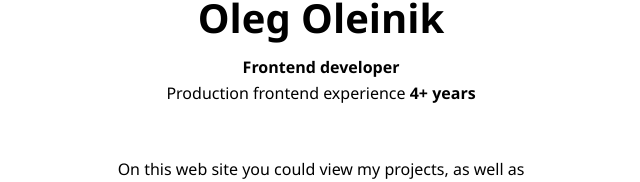
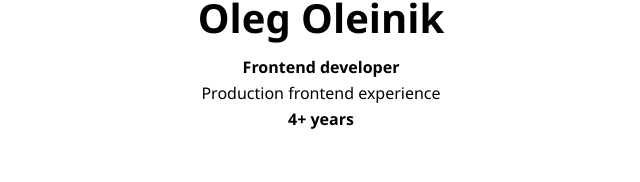
Before and after one commit to Yaolegol/portfolio_next, a Next.js app: page / in a window 1280 px wide. Shown: the part 577-759 px from the top of the page, without its empty margins (319-959 px from the left). Built offline with nearby package versions, Linux system fonts and the light colour scheme; no server answers.

Commit message:
Рефакторинг стилей

```diff
--- a/src/modules/Home/components/Title/index.tsx
+++ b/src/modules/Home/components/Title/index.tsx
@@ -15,10 +15,10 @@ export const Title: FC = () => {
             </div>
             <div>
                 <IntlMessage id="main.workExperience" />
-                <span className={style.years}>
+                <div className={style.years}>
                     {' '}
                     4+ <IntlMessage id="main.workExperience.measure" />
-                </span>
+                </div>
             </div>
         </div>
     );
```
